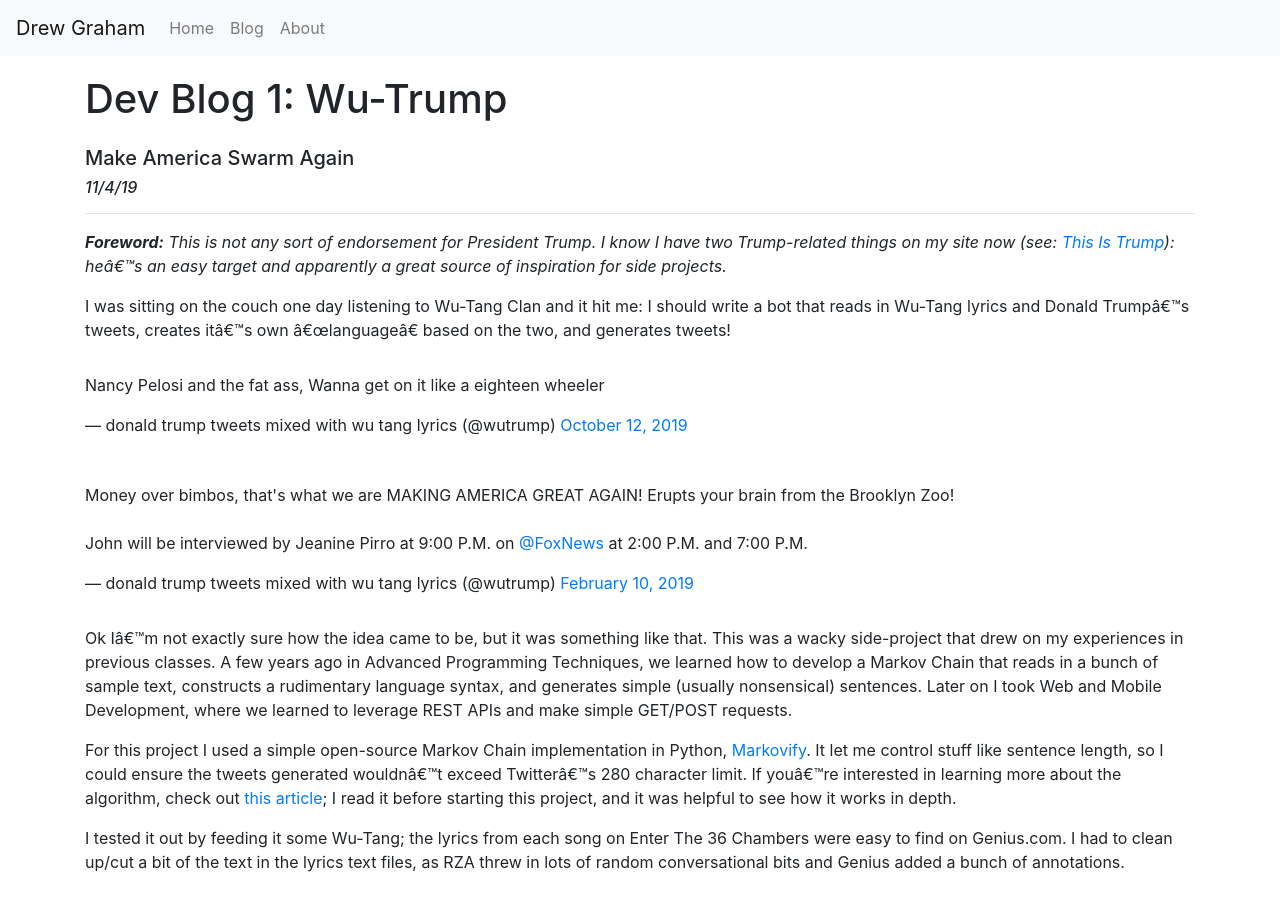
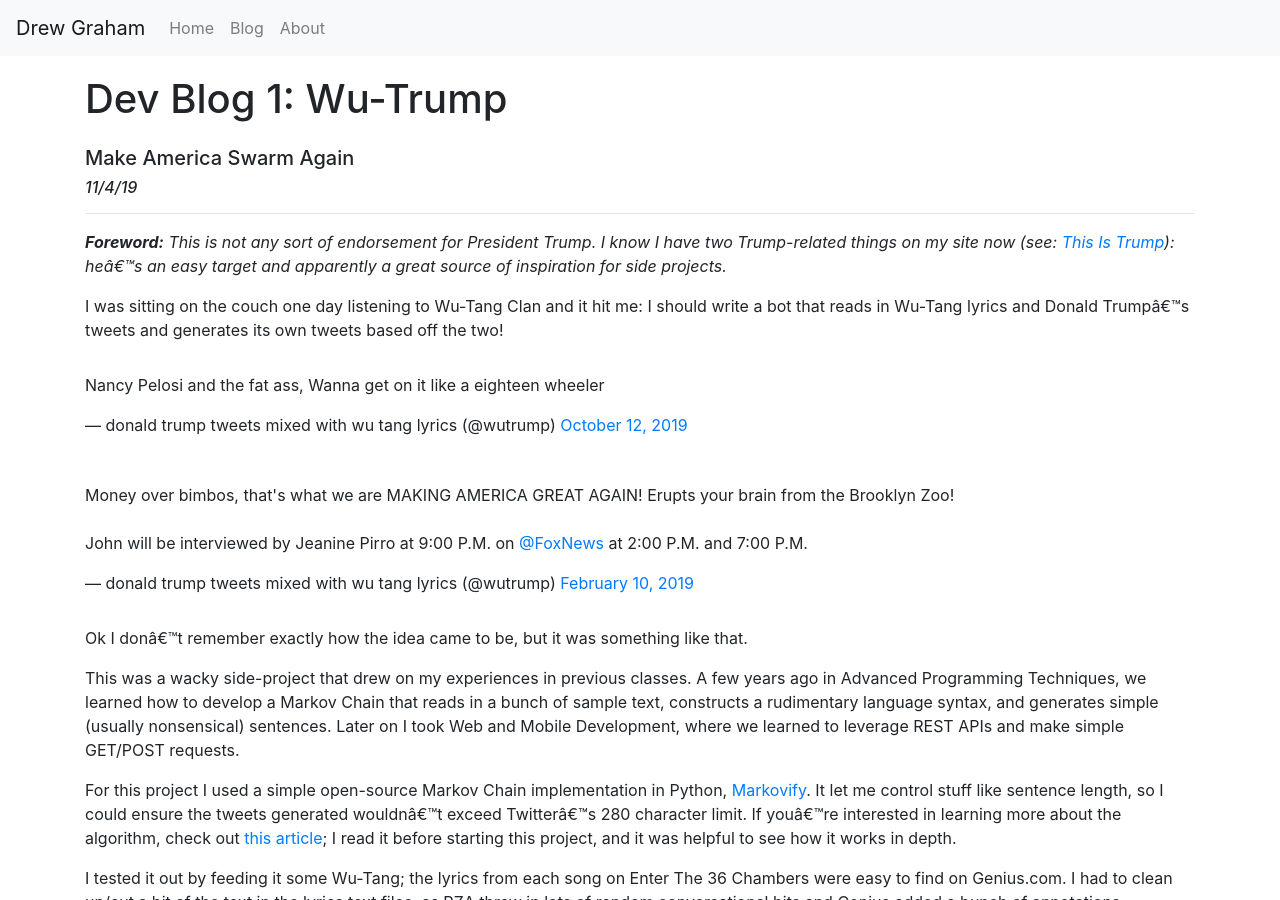
Before and after one commit to dmg9626/dmg9626.github.io, a Jekyll site: the page built from blog/wu-trump.md, in a window 1280 px wide and 900 px high. Built offline with Jekyll 4.4.1, drawn with Linux system fonts in a browser that asks for light colours; nearby versions of some CDN libraries; library files that are not in the unit come from our copies; comment, search, counter and statistics services are not loaded; some of the changed text lies outside the part shown.

Commit message:
final proofreading pass on wu-trump

```diff
--- a/blog/wu-trump.md
+++ b/blog/wu-trump.md
@@ -10,7 +10,7 @@ post_id: wu-trump
 ***Foreword:** This is not any sort of endorsement for President Trump. I know I have two Trump-related things on my site now (see:
 [This Is Trump](/games/this-is-trump)): he's an easy target and apparently a great source of inspiration for side projects.*
 
-I was sitting on the couch one day listening to Wu-Tang Clan and it hit me: I should write a bot that reads in Wu-Tang lyrics and Donald Trump's tweets, creates it's own "language" based on the two, and generates tweets!
+I was sitting on the couch one day listening to Wu-Tang Clan and it hit me: I should write a bot that reads in Wu-Tang lyrics and Donald Trump's tweets and generates its own tweets based off the two!
 
 <blockquote class="twitter-tweet tw-align-center" data-dnt="true">
 <p lang="en" dir="ltr">Nancy Pelosi and the fat ass, Wanna get on it like a eighteen wheeler</p>&mdash; donald trump tweets mixed with wu tang lyrics (@wutrump) <a href="https://twitter.com/wutrump/status/1182816805208784896">October 12, 2019</a></blockquote> <script async src="https://platform.twitter.com/widgets.js" charset="utf-8"></script>
@@ -19,7 +19,9 @@ I was sitting on the couch one day listening to Wu-Tang Clan and it hit me: I sh
 <p lang="en" dir="ltr">Money over bimbos, that&#39;s what we are MAKING AMERICA GREAT AGAIN! Erupts your brain from the Brooklyn Zoo!<br><br>John will be interviewed by Jeanine Pirro at 9:00 P.M. on <a href="https://twitter.com/FoxNews">@FoxNews</a> at 2:00 P.M. and 7:00 P.M.</p>&mdash; donald trump tweets mixed with wu tang lyrics (@wutrump) <a href="https://twitter.com/wutrump/status/1094695081355952129">February 10, 2019</a></blockquote> <script async src="https://platform.twitter.com/widgets.js" charset="utf-8"></script>
 
 
-Ok I'm not exactly sure how the idea came to be, but it was something like that. This was a wacky side-project that drew on my experiences in previous classes. A few years ago in Advanced Programming Techniques, we learned how to develop a Markov Chain that reads in a bunch of sample text, constructs a rudimentary language syntax, and generates simple (usually nonsensical) sentences. Later on I took Web and Mobile Development, where we learned to leverage REST APIs and make simple GET/POST requests.
+Ok I don't remember exactly how the idea came to be, but it was something like that.
+
+This was a wacky side-project that drew on my experiences in previous classes. A few years ago in Advanced Programming Techniques, we learned how to develop a Markov Chain that reads in a bunch of sample text, constructs a rudimentary language syntax, and generates simple (usually nonsensical) sentences. Later on I took Web and Mobile Development, where we learned to leverage REST APIs and make simple GET/POST requests.
 
 For this project I used a simple open-source Markov Chain implementation in Python, [Markovify](https://github.com/jsvine/markovify). It let me control stuff like sentence length, so I could ensure the tweets generated wouldn't exceed Twitter's 280 character limit. If you're interested in learning more about the algorithm, check out [this article](https://drmysterian.com/how-to-code-a-python-markov-chain-text-generator/); I read it before starting this project, and it was helpful to see how it works in depth.
 
```
Also changed, not shown: other parts of blog/wu-trump.md (+1 -1 lines).
